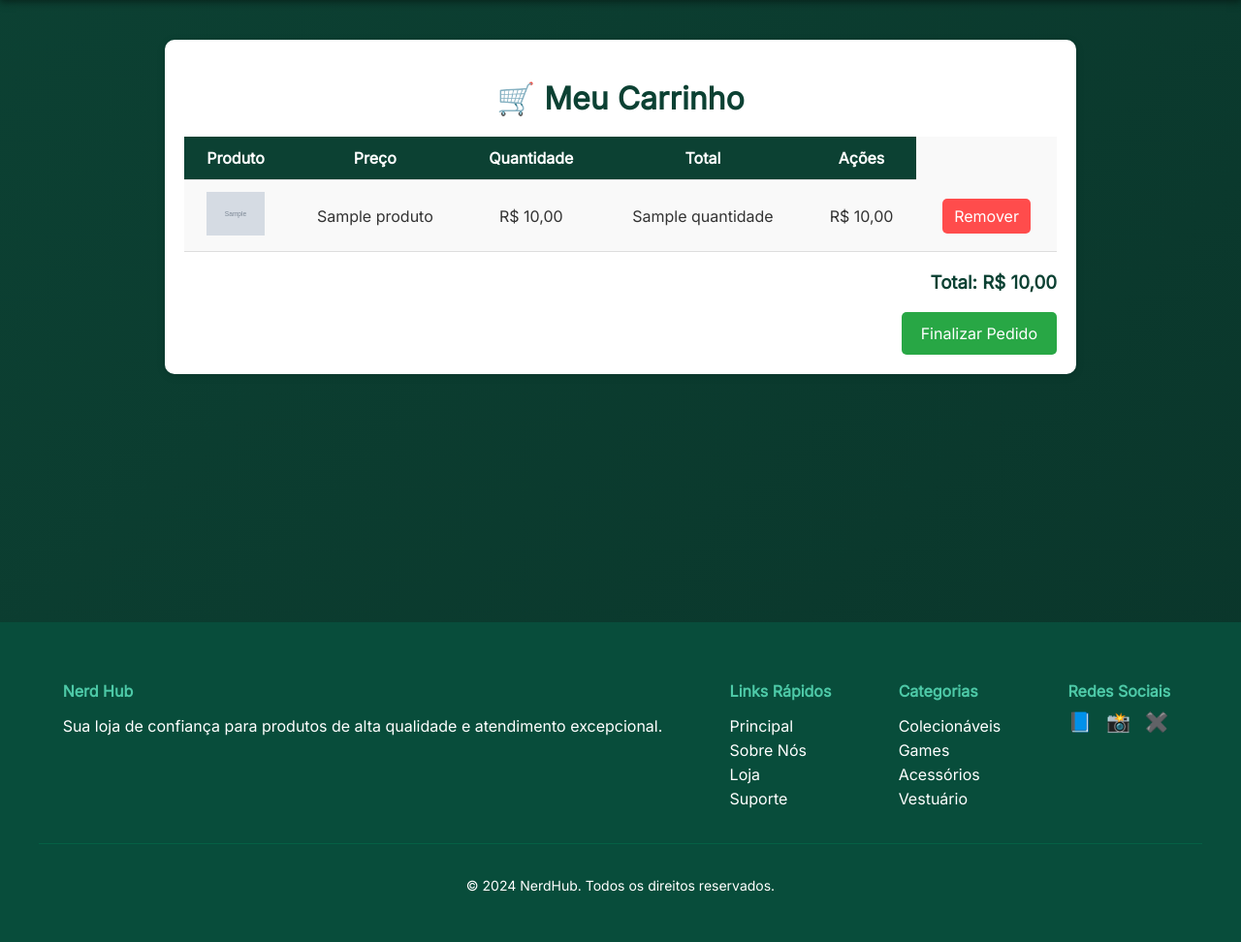
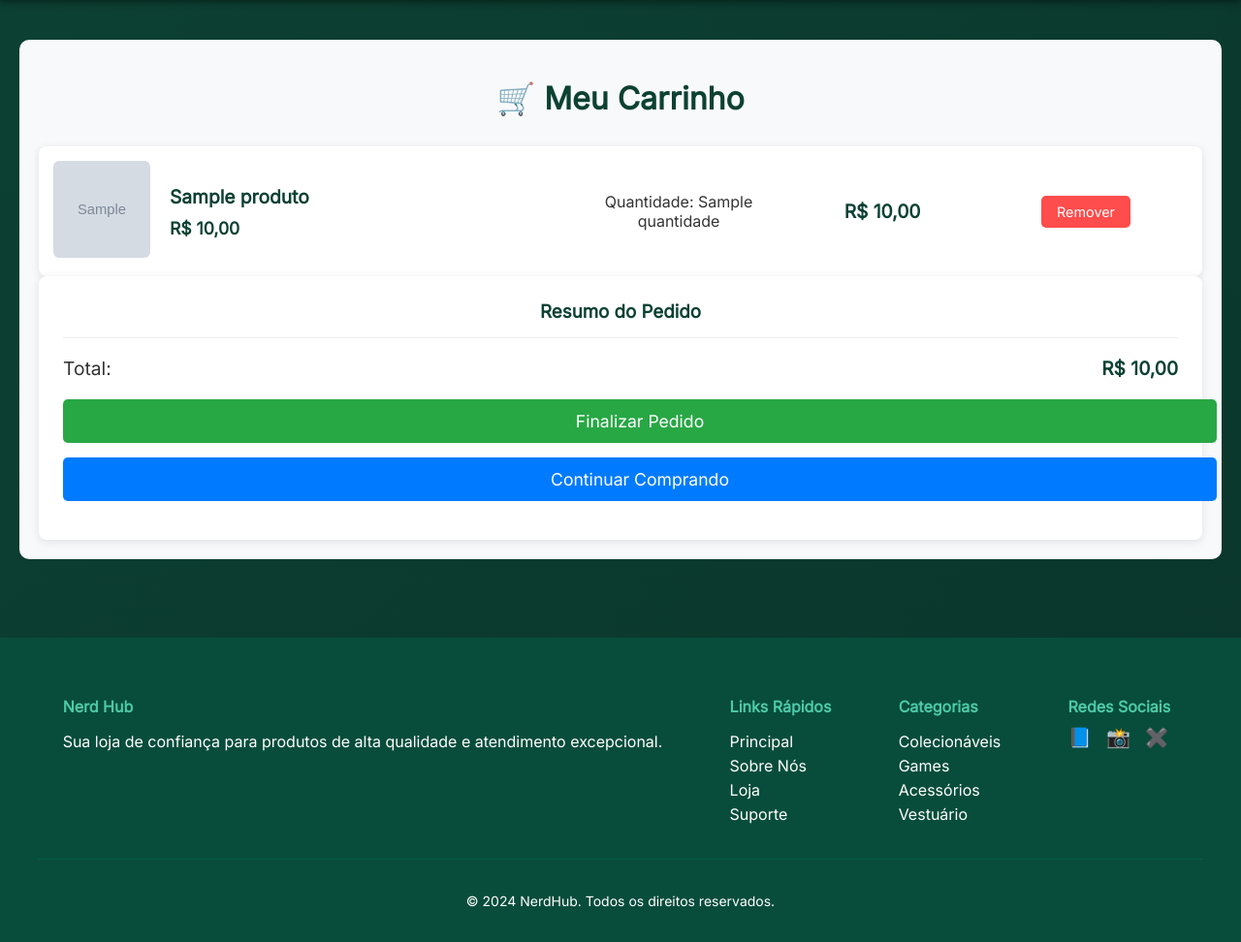
Before and after one commit to DanxzSleepy/UC12_Projeto_NerdHub.1, a Django app: template nucleo/templates/nucleo/carrinho.html in a window 1280 px wide. Shown: the part 106-1078 px from the top of the page at 97% size. Before the commit the page ends 1026 px from the top, so only its background shows below. Run offline with Django 5.2, Linux system fonts and the light colour scheme; the template is opened without the code that fills it: most values are stand-ins (such as "Sample title", 1, 10 or a date in 2020); grey boxes marked "Sample" are stand-in pictures.

Commit message:
Redesign carrinho layout with Flexbox and improved styles
Refactored carrinho.html to use a modern Flexbox layout, separating items and summary into distinct columns. Updated style_carrinho.css for a cleaner, responsive design and enhanced user experience. Improved empty cart messaging and added a 'Continue Shopping' button. Minor adjustment to review display in detalhe_produto.html. Removed unused projetonerdhub.zip file.

```diff
--- a/nucleo/static/css/style_carrinho.css
+++ b/nucleo/static/css/style_carrinho.css
@@ -1,110 +1,235 @@
+/* Carrinho - Layout limpo com Flexbox */
 .carrinho-container {
-    max-width: 900px;
+    max-width: 1200px;
     margin: 40px auto;
     padding: 20px;
-    background: #ffffff;
+    background: #f8f9fa;
     border-radius: 10px;
     color: #333;
-    box-shadow: 0 2px 10px rgba(0,0,0,0.1);
+}
+
+/* Container principal */
+.carrinho-conteudo {
+    display: flex;
+    gap: 20px;
+    align-items: flex-start;
 }
 
 .carrinho-container h1 {
     text-align: center;
-    margin-bottom: 20px;
+    margin-bottom: 30px;
+    color: #0c4133;
+    font-size: 2rem;
+}
+
+/* Coluna de Itens */
+.carrinho-itens {
+    flex: 2;
+    display: flex;
+    flex-direction: column;
+    gap: 15px;
+}
+
+/* Cada item */
+.carrinho-item {
+    display: flex;
+    align-items: center;
+    background: white;
+    border-radius: 8px;
+    padding: 15px;
+    box-shadow: 0 2px 8px rgba(0,0,0,0.1);
+    transition: transform 0.2s, box-shadow 0.2s;
+}
+
+.carrinho-item:hover {
+    transform: translateY(-2px);
+    box-shadow: 0 4px 12px rgba(0,0,0,0.15);
+}
+
+.item-imagem {
+    flex: 0 0 100px;
+    margin-right: 20px;
+}
+
+.item-imagem img {
+    width: 100px;
+    height: 100px;
+    border-radius: 6px;
+    object-fit: cover;
+}
+
+.item-detalhes {
+    flex: 2;
+}
+
+.item-detalhes h3 {
+    margin: 0 0 10px 0;
+    color: #0c4133;
+    font-size: 1.2rem;
+}
+
+.item-preco {
+    margin: 0;
+    font-size: 1.1rem;
+    font-weight: bold;
     color: #0c4133;
 }
 
-.tabela-carrinho {
-    width: 100%;
-    border-collapse: collapse;
-    margin-bottom: 20px;
-    background: #f9f9f9;
-}
-
-.tabela-carrinho th, .tabela-carrinho td {
-    border-bottom: 1px solid #ddd;
-    padding: 12px;
+.item-quantidade,
+.item-total,
+.item-acao {
+    flex: 1;
     text-align: center;
 }
 
-.tabela-carrinho th {
-    background-color: #0c4133;
-    color: white;
-}
-
-.tabela-carrinho tr:nth-child(even) {
-    background-color: #f2f2f2;
-}
-
-.tabela-carrinho tr:hover {
-    background-color: #e8f5e9;
+.item-total {
+    font-size: 1.2rem;
+    font-weight: bold;
+    color: #0c4133;
 }
 
 .btn-remover {
     background: #ff4c4c;
-    padding: 8px 12px;
+    padding: 8px 16px;
     color: #fff;
     text-decoration: none;
     border-radius: 5px;
     display: inline-block;
-    transition: background 0.3s;
+    transition: background 0.3s, transform 0.2s;
+    cursor: pointer;
+    font-size: 0.9rem;
 }
 
 .btn-remover:hover {
     background: #e60000;
+    transform: scale(1.05);
 }
 
-.carrinho-total {
-    text-align: right;
-    margin-top: 20px;
+/* Resumo do Pedido */
+/* .carrinho-resumo {
+    display: flex;
+    justify-content: flex-end;
+} */
+
+/* Resumo */
+.carrinho-resumo {
+    flex: 1;
 }
 
-.carrinho-total h3 {
+/* .resumo-card {
+    background: white;
+    border-radius: 8px;
+    padding: 25px;
+    width: 100%;
+    max-width: 400px;
+    box-shadow: 0 2px 10px rgba(0,0,0,0.1);
+} */
+
+.resumo-card {
+    background: white;
+    border-radius: 8px;
+    padding: 25px;
+    box-shadow: 0 2px 10px rgba(0,0,0,0.1);
+    position: sticky; /* opcional: fixa ao rolar */
+    top: 20px;
+}
+
+.resumo-card h3 {
+    margin-top: 0;
+    color: #0c4133;
+    text-align: center;
+    border-bottom: 1px solid #eee;
+    padding-bottom: 15px;
+}
+
+.resumo-linha {
+    display: flex;
+    justify-content: space-between;
+    margin-bottom: 20px;
+    font-size: 1.2rem;
+}
+
+.resumo-total {
+    font-weight: bold;
     color: #0c4133;
 }
 
-.btn-finalizar {
-    background: #28a745;
+.btn-finalizar, .btn-continuar {
     padding: 12px 20px;
     color: #fff;
     text-decoration: none;
     border-radius: 5px;
-    display: inline-block;
-    margin-left: 10px;
-    transition: background 0.3s;
+    display: block;
+    text-align: center;
+    transition: background 0.3s, transform 0.2s;
+    cursor: pointer;
+    font-size: 1.1rem;
+    width: 100%;
+    margin-bottom: 15px;
 }
 
-.btn-finalizar:hover {
-    background: #218838;
+.btn-finalizar { background: #28a745; }
+.btn-finalizar:hover { background: #218838; transform: scale(1.02); }
+
+.btn-continuar { background: #007bff; }
+.btn-continuar:hover { background: #0069d9; transform: scale(1.02); }
+
+/* Carrinho Vazio */
+.carrinho-vazio {
+    text-align: center;
+    padding: 50px 20px;
+    background: white;
+    border-radius: 8px;
+    box-shadow: 0 2px 10px rgba(0,0,0,0.1);
+}
+
+.carrinho-vazio p {
+    font-size: 1.3rem;
+    margin-bottom: 30px;
+    color: #666;
 }
 
 .btn-voltar {
     background: #007bff;
-    padding: 12px 20px;
+    padding: 12px 25px;
     color: #fff;
     text-decoration: none;
     border-radius: 5px;
     display: inline-block;
-    transition: background 0.3s;
-    margin-top: 20px;
+    transition: background 0.3s, transform 0.2s;
+    font-size: 1.1rem;
 }
 
 .btn-voltar:hover {
     background: #0069d9;
+    transform: scale(1.05);
 }
 
-/* Responsive design */
+
+/* Responsivo */
 @media (max-width: 768px) {
-    .tabela-carrinho {
-        font-size: 14px;
+    .carrinho-item {
+        flex-direction: column;
+        text-align: center;
     }
 
-    .tabela-carrinho th, .tabela-carrinho td {
-        padding: 8px;
+    .item-imagem {
+        margin: 0 0 15px 0;
     }
 
-    .carrinho-container {
-        padding: 15px;
-        margin: 20px;
+    .item-detalhes, .item-quantidade, .item-total, .item-acao {
+        margin-bottom: 15px;
+    }
+
+    .carrinho-resumo {
+        justify-content: center;
+    }
+
+    .resumo-card {
+        max-width: 100%;
+    }
+
+    .carrinho-container h1 {
+        font-size: 1.5rem;
     }
 }
--- a/nucleo/templates/nucleo/carrinho.html
+++ b/nucleo/templates/nucleo/carrinho.html
@@ -9,39 +9,49 @@
     <h1>🛒 Meu Carrinho</h1>
 
     {% if itens_com_total %}
-        <table class="tabela-carrinho">
-            <thead>
-                <tr>
-                    <th>Produto</th>
-                    <th>Preço</th>
-                    <th>Quantidade</th>
-                    <th>Total</th>
-                    <th>Ações</th>
-                </tr>
-            </thead>
-            <tbody>
+        <div class="carrinho-conteudo">
+            <!-- Coluna dos Itens -->
+            <div class="carrinho-itens">
                 {% for item_com_total in itens_com_total %}
-                    <tr>
-                        <td><img src="{{ item_com_total.item.produto.imagem_principal.url }}" width="60px"></td>
-                        <td>{{ item_com_total.item.produto.nome }}</td>
-                        <td>R$ {{ item_com_total.item.produto.preco|floatformat:2 }}</td>
-                        <td>{{ item_com_total.item.quantidade }}</td>
-                        <td>R$ {{ item_com_total.total|floatformat:2 }}</td>
-                        <td>
+                    <div class="carrinho-item">
+                        <div class="item-imagem">
+                            <img src="{{ item_com_total.item.produto.imagem_principal.url }}" alt="{{ item_com_total.item.produto.nome }}">
+                        </div>
+                        <div class="item-detalhes">
+                            <h3>{{ item_com_total.item.produto.nome }}</h3>
+                            <p class="item-preco">R$ {{ item_com_total.item.produto.preco|floatformat:2 }}</p>
+                        </div>
+                        <div class="item-quantidade">
+                            <span>Quantidade: {{ item_com_total.item.quantidade }}</span>
+                        </div>
+                        <div class="item-total">
+                            <p>R$ {{ item_com_total.total|floatformat:2 }}</p>
+                        </div>
+                        <div class="item-acao">
                             <a href="{% url 'nucleo:remover_item_carrinho' item_com_total.item.id %}" class="btn-remover">Remover</a>
-                        </td>
-                    </tr>
+                        </div>
+                    </div>
                 {% endfor %}
-            </tbody>
-        </table>
-
-        <div class="carrinho-total">
-            <h3>Total: R$ {{ total|floatformat:2 }}</h3>
-            <a href="{% url 'nucleo:finalizar_pedido' %}" class="btn-finalizar">Finalizar Pedido</a>
+            </div>
+        </div>
+        <!-- Coluna do Resumo -->
+        <div class="carrinho-resumo">
+            <div class="resumo-card">
+                <h3>Resumo do Pedido</h3>
+                <div class="resumo-linha">
+                    <span>Total:</span>
+                    <span class="resumo-total">R$ {{ total|floatformat:2 }}</span>
+                </div>
+                <a href="{% url 'nucleo:finalizar_pedido' %}" class="btn-finalizar">Finalizar Pedido</a>
+                <a href="{% url 'nucleo:index' %}" class="btn-continuar">Continuar Comprando</a>
+            </div>
         </div>
     {% else %}
-        <p>Seu carrinho está vazio 😢</p>
-        <a href="{% url 'nucleo:index' %}" class="btn-voltar">Voltar para a loja</a>
+        <div class="carrinho-vazio">
+            <p>Seu carrinho está vazio 😢</p>
+            <a href="{% url 'nucleo:index' %}" class="btn-voltar">Voltar para a loja</a>
+        </div>
     {% endif %}
 </div>
+
 {% endblock %}
--- a/nucleo/templates/nucleo/detalhe_produto.html
+++ b/nucleo/templates/nucleo/detalhe_produto.html
@@ -38,8 +38,7 @@
         <h3>Avaliações</h3>
         {% for review in reviews %}
             <div class="review">
-                <strong>{{ review.usuario.username }}</strong> - ⭐{{ review.nota }}
-                <p>{{ review.texto }}</p>
+                <strong>{{ review.usuario.username }}</strong> - ⭐{{ review.nota }} <p>{{ review.texto }}</p>
             </div>
         {% empty %}
             <p>Seja o primeiro a avaliar!</p>
```
Also changed, not shown: db.sqlite3.
